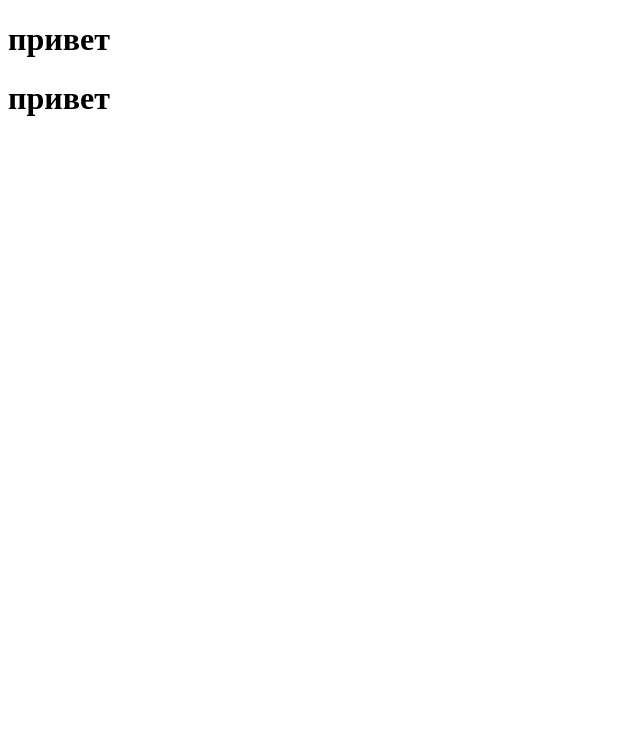
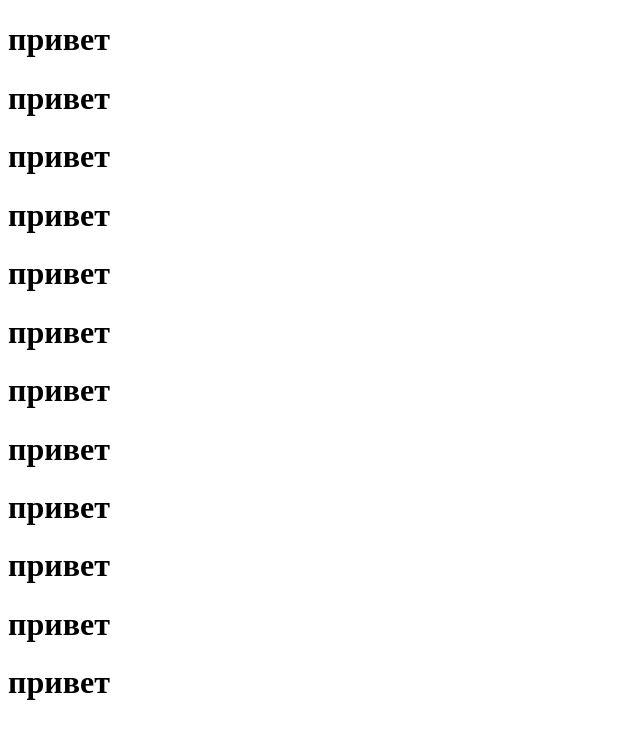
Before and after one commit to BelVarta/html, a plain HTML site: page index.html in a window 1280 px wide. Shown: the whole page, without its empty margins (0-640 px from the left). Drawn offline with Linux system fonts and the light colour scheme.

Commit message:
Update index.html

```diff
--- a/index.html
+++ b/index.html
@@ -8,5 +8,15 @@
 <body>
     <h1>привет</h1>
     <h1>привет</h1>
+    <h1>привет</h1>
+    <h1>привет</h1>
+    <h1>привет</h1>
+    <h1>привет</h1>
+    <h1>привет</h1>
+    <h1>привет</h1>
+    <h1>привет</h1>
+    <h1>привет</h1>
+    <h1>привет</h1>
+    <h1>привет</h1>
 </body>
 </html>
```
